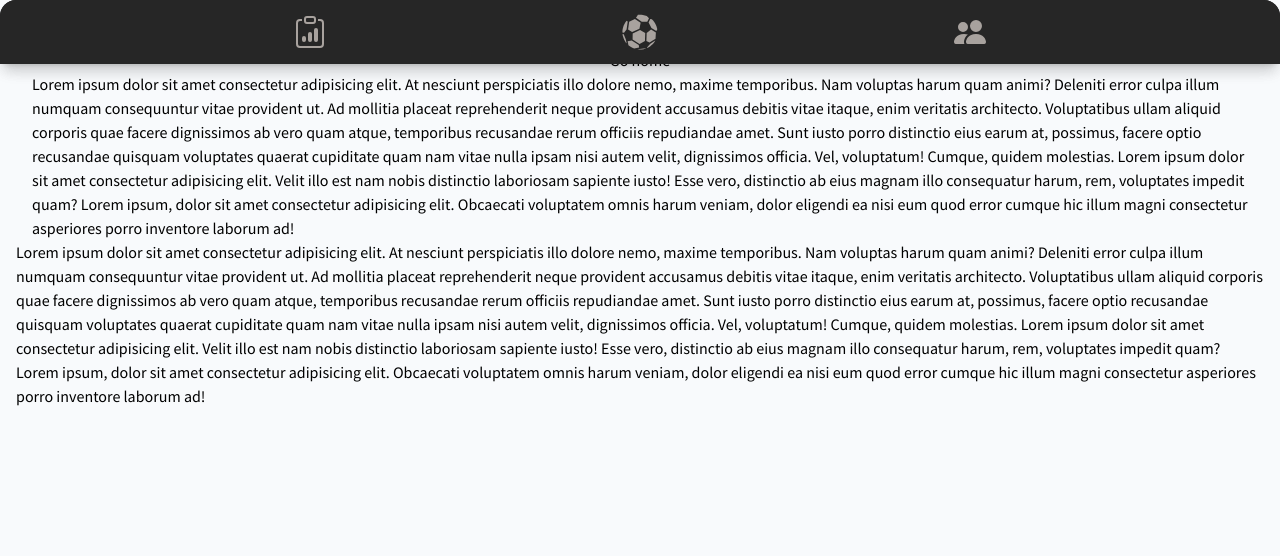
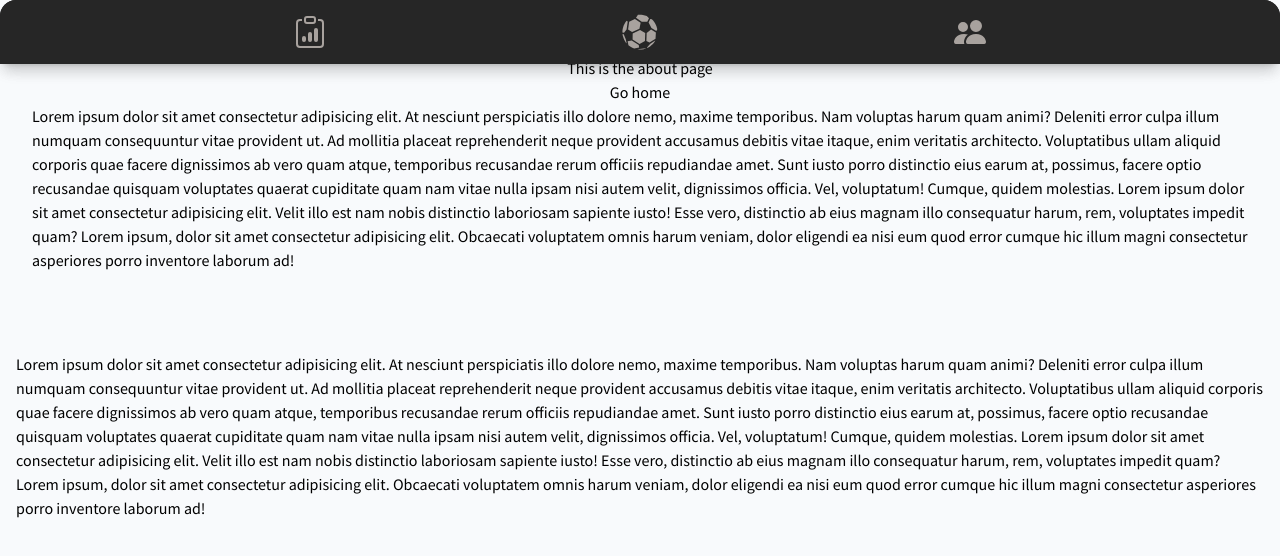
Before and after one commit to rizzrark/squaads-football-app, a Next.js app: page /about in a window 1280 px wide. Shown: the top 556 px of the page. Built offline with nearby package versions, Linux system fonts and the light colour scheme.

Commit message:
style: Add padding to `main` in `Layout` component

```diff
--- a/components/Layout.tsx
+++ b/components/Layout.tsx
@@ -34,7 +34,7 @@ const Layout: React.FC<Props> = ({ children }: Props) => {
         navIconSize={32}
         navColor="bg-neutral-800"
       />
-      <main className="flex flex-col items-center justify-center mx-4 ">
+      <main className="flex flex-col items-center justify-center pt-4 pb-20 mx-4">
         {children}
         <DummyTextComponent />
       </main>
```
